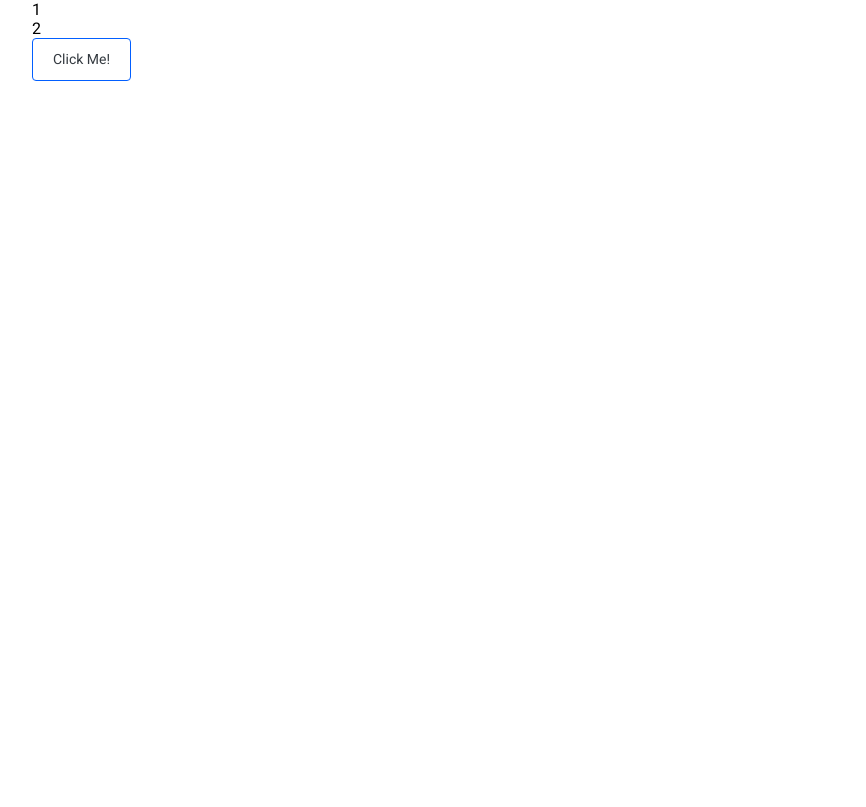
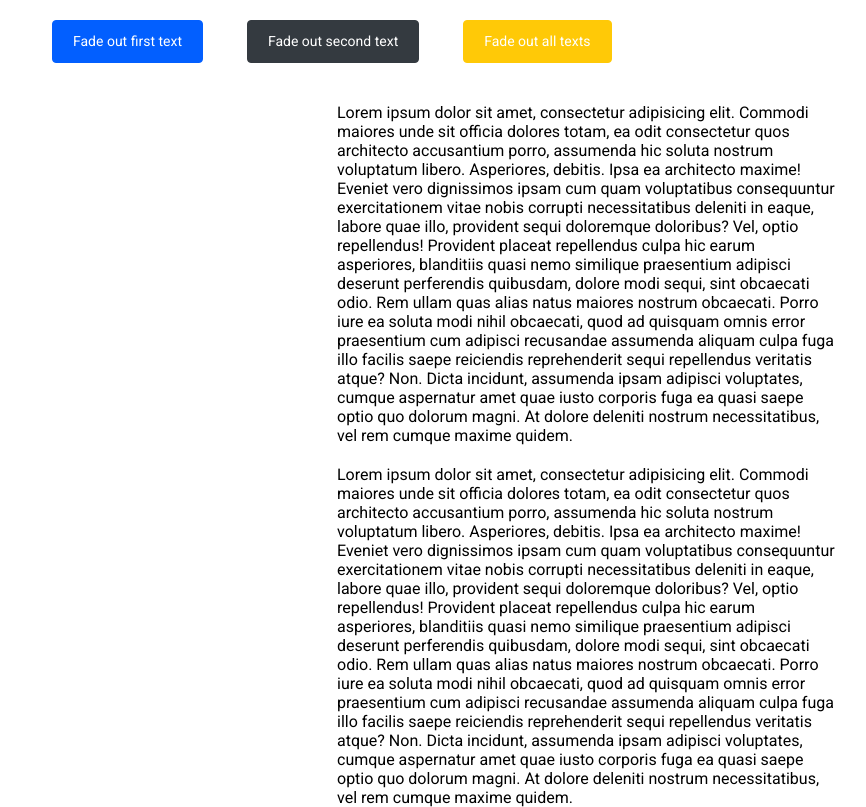
Before and after one commit to SerhVo/UI-Library, a website with bundled scripts: page src/index.html in a window 1280 px wide. Shown: the whole page, without its empty margins (53-919 px from the left). Built offline with nearby package versions, Linux system fonts and the light colour scheme; files whose address does not match are found by name.

Commit message:
step5: add

```diff
--- a/src/index.html
+++ b/src/index.html
@@ -9,18 +9,27 @@
   </head>
   <body>
     <div class="container">
-      <div>1</div>
-      <div class="active">2</div>
-      <div class="findme">
-        <div class="some">er</div>
-        <div class="some">rt</div>
-        <div class="more">ty</div>
-        <div class="some">yu</div>
-        <div class="more">jkk</div>
-      </div>
-      <button class="btn">Click Me!</button>
+        <button class="btn btn-primary m20" id="first">Fade out first text</button>
+        <button class="btn btn-dark m20" data-count="second">Fade out second text</button>
+        <button class="btn btn-warning m20">Fade out all texts</button>
+
+        <div class="w-500 block-center mt-20">
+            Lorem ipsum dolor sit amet, consectetur adipisicing elit. Commodi maiores unde sit officia dolores totam, ea odit consectetur quos architecto accusantium porro, assumenda hic soluta nostrum voluptatum libero. Asperiores, debitis.
+            Ipsa ea architecto maxime! Eveniet vero dignissimos ipsam cum quam voluptatibus consequuntur exercitationem vitae nobis corrupti necessitatibus deleniti in eaque, labore quae illo, provident sequi doloremque doloribus? Vel, optio repellendus!
+            Provident placeat repellendus culpa hic earum asperiores, blanditiis quasi nemo similique praesentium adipisci deserunt perferendis quibusdam, dolore modi sequi, sint obcaecati odio. Rem ullam quas alias natus maiores nostrum obcaecati.
+            Porro iure ea soluta modi nihil obcaecati, quod ad quisquam omnis error praesentium cum adipisci recusandae assumenda aliquam culpa fuga illo facilis saepe reiciendis reprehenderit sequi repellendus veritatis atque? Non.
+            Dicta incidunt, assumenda ipsam adipisci voluptates, cumque aspernatur amet quae iusto corporis fuga ea quasi saepe optio quo dolorum magni. At dolore deleniti nostrum necessitatibus, vel rem cumque maxime quidem.
+        </div>
+
+        <div class="w-500 block-center mt-20">
+            Lorem ipsum dolor sit amet, consectetur adipisicing elit. Commodi maiores unde sit officia dolores totam, ea odit consectetur quos architecto accusantium porro, assumenda hic soluta nostrum voluptatum libero. Asperiores, debitis.
+            Ipsa ea architecto maxime! Eveniet vero dignissimos ipsam cum quam voluptatibus consequuntur exercitationem vitae nobis corrupti necessitatibus deleniti in eaque, labore quae illo, provident sequi doloremque doloribus? Vel, optio repellendus!
+            Provident placeat repellendus culpa hic earum asperiores, blanditiis quasi nemo similique praesentium adipisci deserunt perferendis quibusdam, dolore modi sequi, sint obcaecati odio. Rem ullam quas alias natus maiores nostrum obcaecati.
+            Porro iure ea soluta modi nihil obcaecati, quod ad quisquam omnis error praesentium cum adipisci recusandae assumenda aliquam culpa fuga illo facilis saepe reiciendis reprehenderit sequi repellendus veritatis atque? Non.
+            Dicta incidunt, assumenda ipsam adipisci voluptates, cumque aspernatur amet quae iusto corporis fuga ea quasi saepe optio quo dolorum magni. At dolore deleniti nostrum necessitatibus, vel rem cumque maxime quidem.
+        </div>
+
     </div>
-
     <script src="script.js"></script>
   </body>
 </html>
--- a/src/js/main.js
+++ b/src/js/main.js
@@ -1,17 +1,31 @@
 import $ from "./lib/lib";
 
-$("button").on("click", function () {
-  $("div").eq(0).toggleClass("active");
+// $("button").on("click", function () {
+//   $("div").eq(0).toggleClass("active");
+// });
+
+// // console.log($("button").html("Segrey"));
+// $("div").click(function () {
+//   console.log($(this).index());
+// });
+
+//  console.log($('div').eq(2).find('.some'));
+
+// // console.log($(".some").closest(".findmea"));
+// // console.log($(".findme").siblings());
+// $(".findme").fadeOut(2000);
+// // $("button").fadeIn(2000);
+
+$("#first").on("click", () => {
+  $("div").eq(1).fadeOut(800);
 });
 
-// console.log($("button").html("Segrey"));
-$("div").click(function () {
-  console.log($(this).index());
+$('[data-count="second"]').on("click", () => {
+  $("div").eq(2).fadeOut(800);
 });
 
- console.log($('div').eq(2).find('.some'));
-
-// console.log($(".some").closest(".findmea"));
-// console.log($(".findme").siblings());
-$(".findme").fadeOut(2000);
-$("button").fadeIn(2000);
+$("button")
+  .eq(2)
+  .on("click", () => {
+    $(".w-500").fadeOut(800);
+  });
--- a/src/sass/components/button.scss
+++ b/src/sass/components/button.scss
@@ -14,12 +14,12 @@
   transition: all 0.2s;
   &:hover {
     background-color: lighten($primary, 10%);
-        color: #fff;
+    color: $white;
   }
   &-primary {
     background-color: $primary;
     border-color: $primary;
-        color: #fff;
+    color: $white;
     &:hover {
       background-color: darken($primary, 10%);
     }
@@ -27,7 +27,7 @@
   &-success {
     background-color: $success;
     border-color: $success;
-        color: #fff;
+    color: $white;
     &:hover {
       background-color: darken($success, 10%);
     }
@@ -35,7 +35,7 @@
   &-danger {
     background-color: $danger;
     border-color: $danger;
-        color: #fff;
+    color: $white;
     &:hover {
       background-color: darken($danger, 10%);
     }
@@ -43,7 +43,7 @@
   &-warning {
     background-color: $warning;
     border-color: $warning;
-        color: #fff;
+    color: $white;
     &:hover {
       background-color: darken($warning, 10%);
     }
@@ -51,7 +51,7 @@
   &-dark {
     background-color: $dark;
     border-color: $dark;
-        color: #fff;
+    color: $white;
     &:hover {
       background-color: darken($dark, 10%);
     }
--- a/src/sass/general/_variables.scss
+++ b/src/sass/general/_variables.scss
@@ -4,3 +4,4 @@ $success: #2a9924;
 $danger: #ea2e41;
 $warning: #ffc907;
 $dark: #343a40;
+$white: #ffffff;
```
Also changed, not shown: dist/index.html, dist/script.js, dist/style.css, 1 other file. Lines whose indentation alone changed are shown as unchanged.
